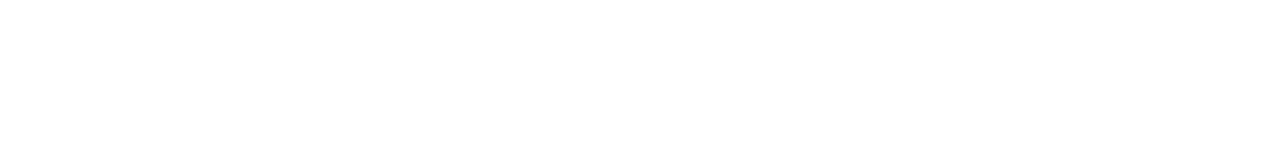
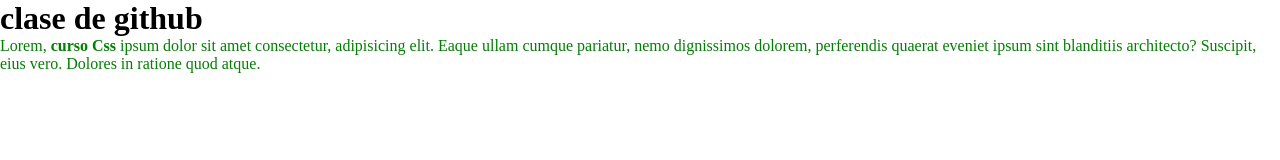
Before and after one commit to Jccordoba1994/GH-clase10, a plain HTML site: page index.html in a window 1280 px wide. Drawn offline with Linux system fonts and the light colour scheme.

Commit message:
agregue el parrafo

```diff
--- a/css/estilos.css
+++ b/css/estilos.css
@@ -2,3 +2,7 @@
     margin: 0%;
     padding: 0%;
 }
+
+p{
+    color: green;
+}
--- a/index.html
+++ b/index.html
@@ -0,0 +1,14 @@
+<!DOCTYPE html>
+<html lang="es">
+<head>
+    <meta charset="UTF-8">
+    <meta http-equiv="X-UA-Compatible" content="IE=edge">
+    <meta name="viewport" content="width=device-width, initial-scale=1.0">
+    <link rel="stylesheet" href="Css/estilos.css">
+    <title>Clase 10 Git Hub </title>
+</head>
+<body>
+    <h1>clase de github</h1>
+    <p>Lorem, <strong>curso Css</strong> ipsum dolor sit amet consectetur, adipisicing elit. Eaque ullam cumque pariatur, nemo dignissimos dolorem, perferendis quaerat eveniet ipsum sint blanditiis architecto? Suscipit, eius vero. Dolores in ratione quod atque.</p>
+</body>
+</html>
```
